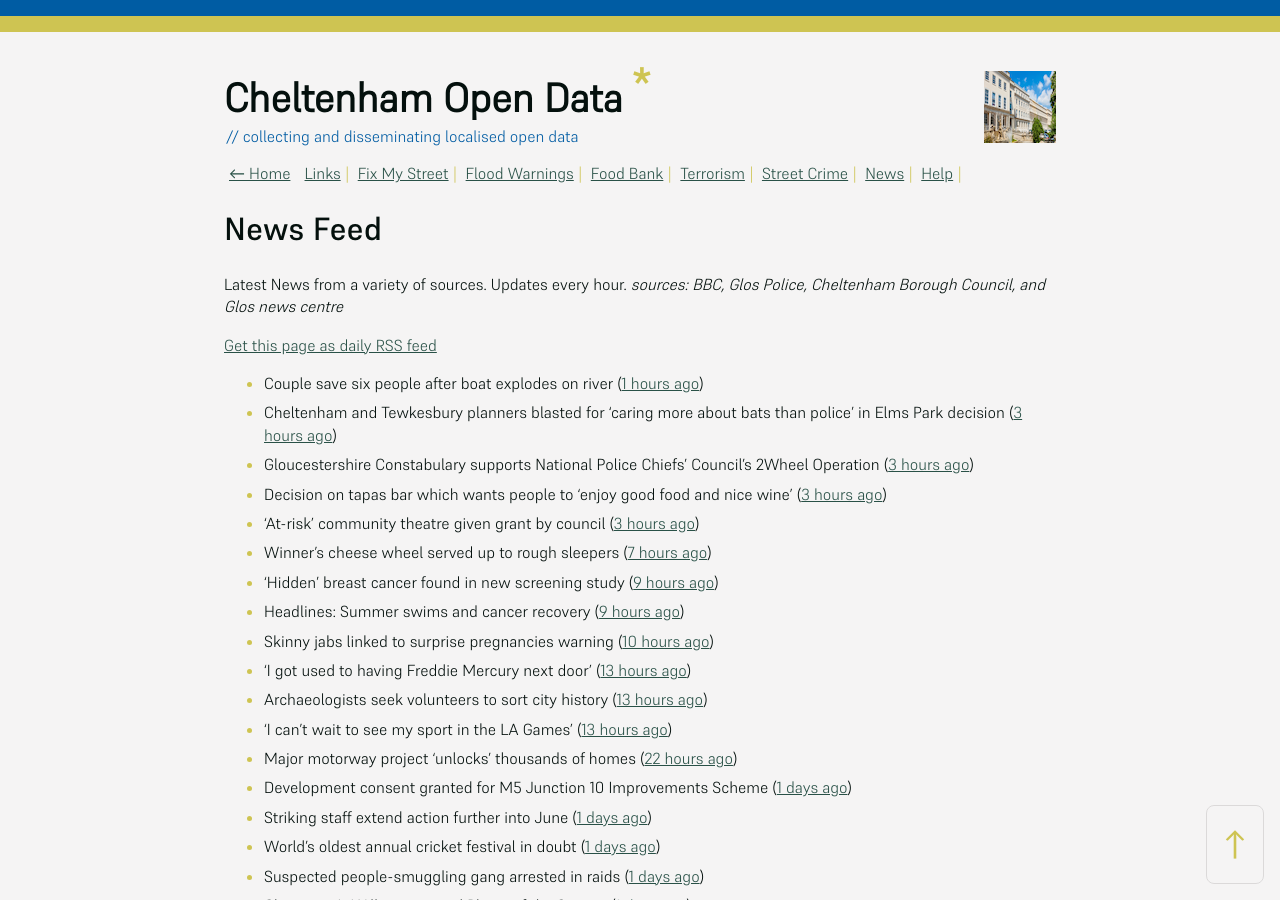
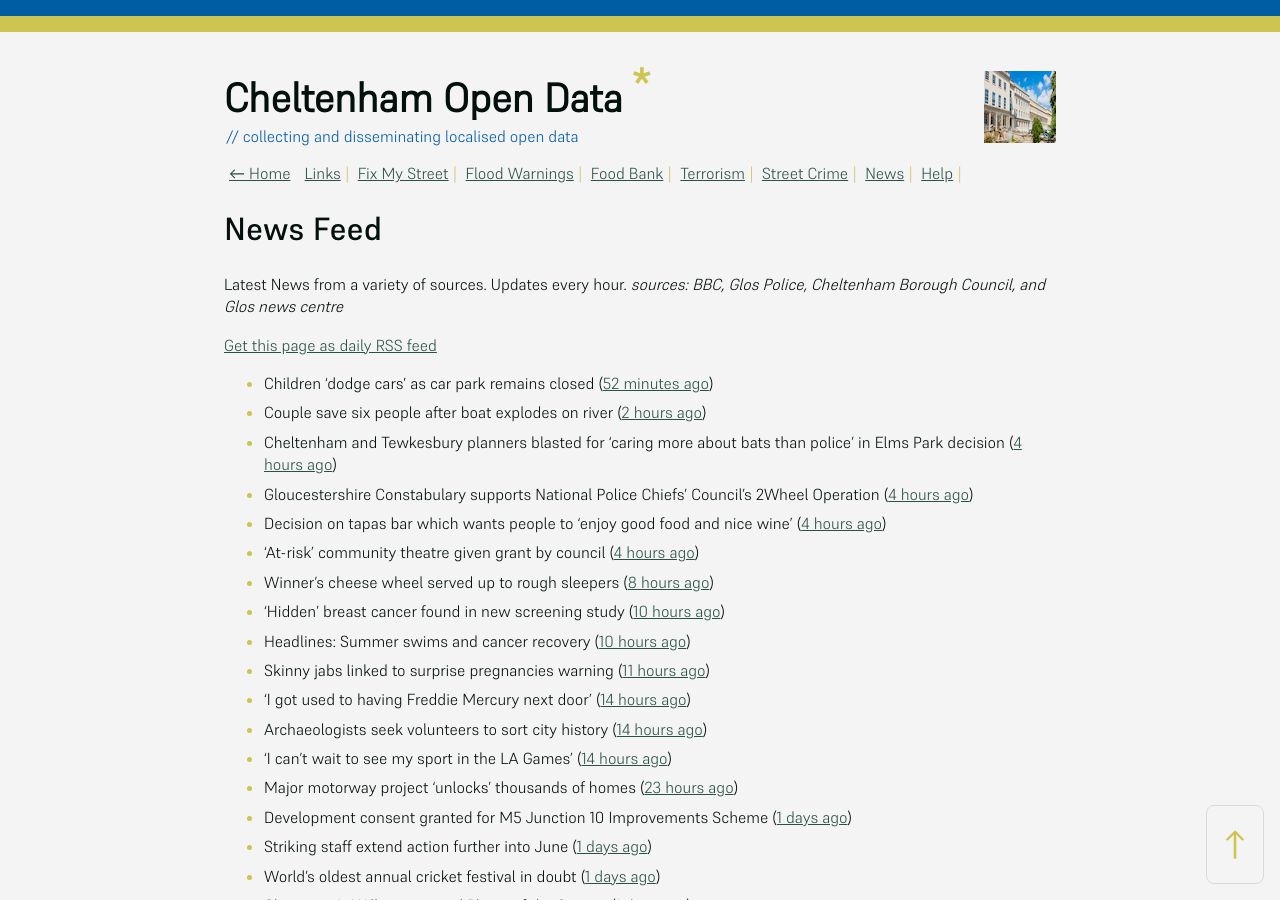
Before and after one commit to mat-0/cheltenham-open-data, a Jekyll site: the page built from _pages/news.md, in a window 1280 px wide and 900 px high. Built offline with Jekyll 4.4.1, drawn with Linux system fonts in a browser that asks for light colours.

Commit message:
Updated 2025-06-05 19:58:01

```diff
--- a/_pages/news.md
+++ b/_pages/news.md
@@ -12,23 +12,23 @@ _sources: BBC, Glos Police, Cheltenham Borough Council, and Glos news centre_
 [Get this page as daily RSS feed](/daily.rss)
 
 <!-- news_marker starts -->
-- Couple save six people after boat explodes on river ([1 hours ago](https://www.bbc.com/news/articles/cq54p798dxlo))
-- Cheltenham and Tewkesbury planners blasted for ‘caring more about bats than police’ in Elms Park decision ([3 hours ago](https://gloucesternewscentre.co.uk/cheltenham-and-tewkesbury-planners-blasted-for-caring-more-about-bats-than-police-in-elms-park-decision/))
-- Gloucestershire Constabulary supports National Police Chiefs’ Council’s 2Wheel Operation ([3 hours ago](https://gloucesternewscentre.co.uk/gloucestershire-constabulary-supports-national-police-chiefs-councils-2wheel-operation/))
-- Decision on tapas bar which wants people to ‘enjoy good food and nice wine’ ([3 hours ago](https://gloucesternewscentre.co.uk/decision-on-tapas-bar-which-wants-people-to-enjoy-good-food-and-nice-wine/))
-- 'At-risk' community theatre given grant by council ([3 hours ago](https://www.bbc.com/news/articles/c2kq2d2e71zo))
-- Winner's cheese wheel served up to rough sleepers ([7 hours ago](https://www.bbc.com/news/articles/cvg9z4l01ygo))
-- 'Hidden' breast cancer found in new screening study ([9 hours ago](https://www.bbc.com/news/articles/cd90g95q8v0o))
-- Headlines: Summer swims and cancer recovery ([9 hours ago](https://www.bbc.com/news/articles/ckgxpzv9r41o))
-- Skinny jabs linked to surprise pregnancies warning ([10 hours ago](https://www.bbc.co.uk/sounds/play/p0lgh4cd))
-- 'I got used to having Freddie Mercury next door' ([13 hours ago](https://www.bbc.com/news/articles/cp8ydj0kplyo))
-- Archaeologists seek volunteers to sort city history ([13 hours ago](https://www.bbc.com/news/articles/cgj8z5vj2n4o))
-- 'I can't wait to see my sport in the LA Games' ([13 hours ago](https://www.bbc.com/news/articles/cjdz8yyl92ro))
-- Major motorway project 'unlocks' thousands of homes ([22 hours ago](https://www.bbc.com/news/articles/cvgnz6eyr22o))
+- Children 'dodge cars' as car park remains closed ([52 minutes ago](https://www.bbc.com/news/articles/c15v3072q04o))
+- Couple save six people after boat explodes on river ([2 hours ago](https://www.bbc.com/news/articles/cq54p798dxlo))
+- Cheltenham and Tewkesbury planners blasted for ‘caring more about bats than police’ in Elms Park decision ([4 hours ago](https://gloucesternewscentre.co.uk/cheltenham-and-tewkesbury-planners-blasted-for-caring-more-about-bats-than-police-in-elms-park-decision/))
+- Gloucestershire Constabulary supports National Police Chiefs’ Council’s 2Wheel Operation ([4 hours ago](https://gloucesternewscentre.co.uk/gloucestershire-constabulary-supports-national-police-chiefs-councils-2wheel-operation/))
+- Decision on tapas bar which wants people to ‘enjoy good food and nice wine’ ([4 hours ago](https://gloucesternewscentre.co.uk/decision-on-tapas-bar-which-wants-people-to-enjoy-good-food-and-nice-wine/))
+- 'At-risk' community theatre given grant by council ([4 hours ago](https://www.bbc.com/news/articles/c2kq2d2e71zo))
+- Winner's cheese wheel served up to rough sleepers ([8 hours ago](https://www.bbc.com/news/articles/cvg9z4l01ygo))
+- 'Hidden' breast cancer found in new screening study ([10 hours ago](https://www.bbc.com/news/articles/cd90g95q8v0o))
+- Headlines: Summer swims and cancer recovery ([10 hours ago](https://www.bbc.com/news/articles/ckgxpzv9r41o))
+- Skinny jabs linked to surprise pregnancies warning ([11 hours ago](https://www.bbc.co.uk/sounds/play/p0lgh4cd))
+- 'I got used to having Freddie Mercury next door' ([14 hours ago](https://www.bbc.com/news/articles/cp8ydj0kplyo))
+- Archaeologists seek volunteers to sort city history ([14 hours ago](https://www.bbc.com/news/articles/cgj8z5vj2n4o))
+- 'I can't wait to see my sport in the LA Games' ([14 hours ago](https://www.bbc.com/news/articles/cjdz8yyl92ro))
+- Major motorway project 'unlocks' thousands of homes ([23 hours ago](https://www.bbc.com/news/articles/cvgnz6eyr22o))
 - Development consent granted for M5 Junction 10 Improvements Scheme ([1 days ago](https://gloucesternewscentre.co.uk/development-consent-granted-for-m5-junction-10-improvements-scheme/))
 - Striking staff extend action further into June ([1 days ago](https://www.bbc.com/news/articles/cz9y0dnl0k3o))
 - World's oldest annual cricket festival in doubt ([1 days ago](https://www.bbc.com/news/articles/cvgvlx1ve79o))
-- Suspected people-smuggling gang arrested in raids ([1 days ago](https://www.bbc.com/news/articles/cx2j67x49pwo))
 - Gloucester's Williams named Player of the Season ([1 days ago](https://www.bbc.com/sport/rugby-union/articles/c1kvr1gerj3o))
 - The children keeping their local phone box in use ([1 days ago](https://www.bbc.com/news/articles/c1dekpd164no))
 - Boy's storytelling method puts 'joy' back into literacy ([1 days ago](https://www.bbc.com/news/articles/c6268ykxkdno))
```
Also changed, not shown: _data/flood.json (+4 -4 lines), _pages/fix-my-street.md (+1 -1 lines), index.md (+5 -5 lines).
